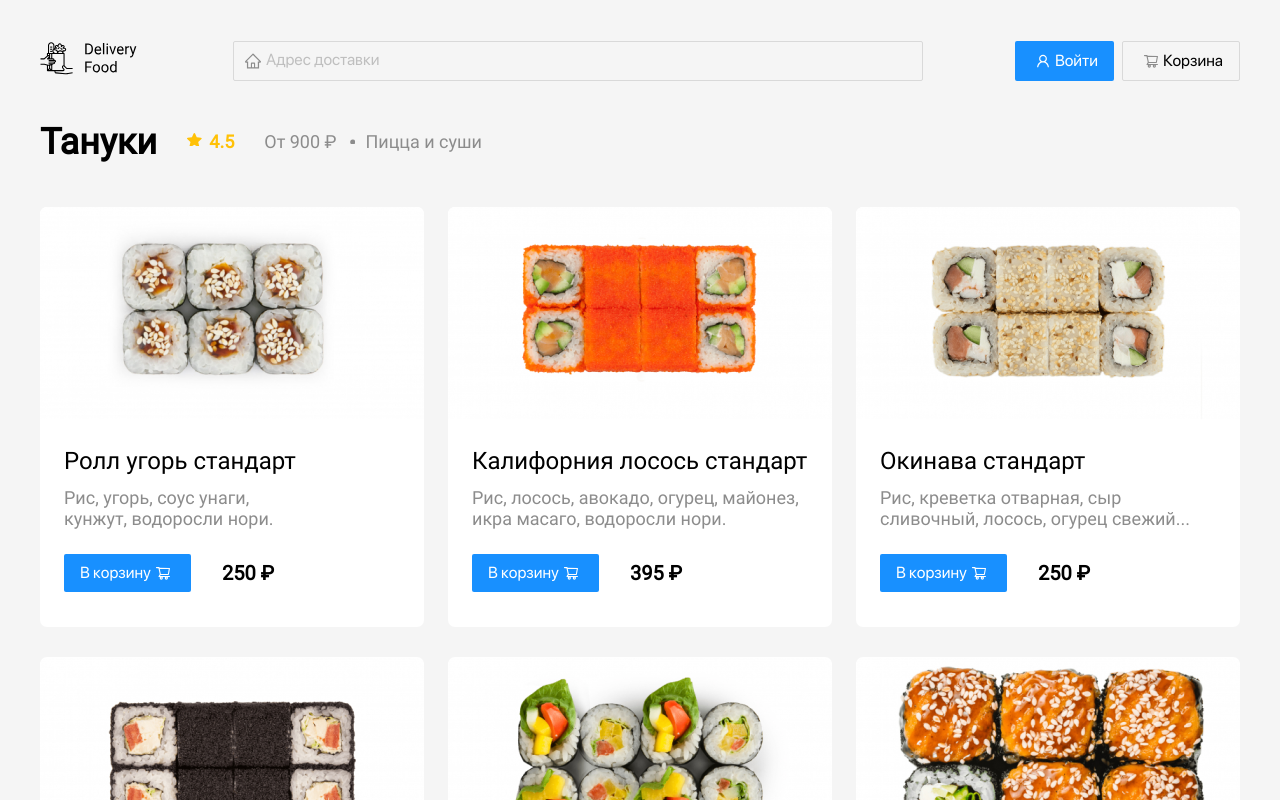
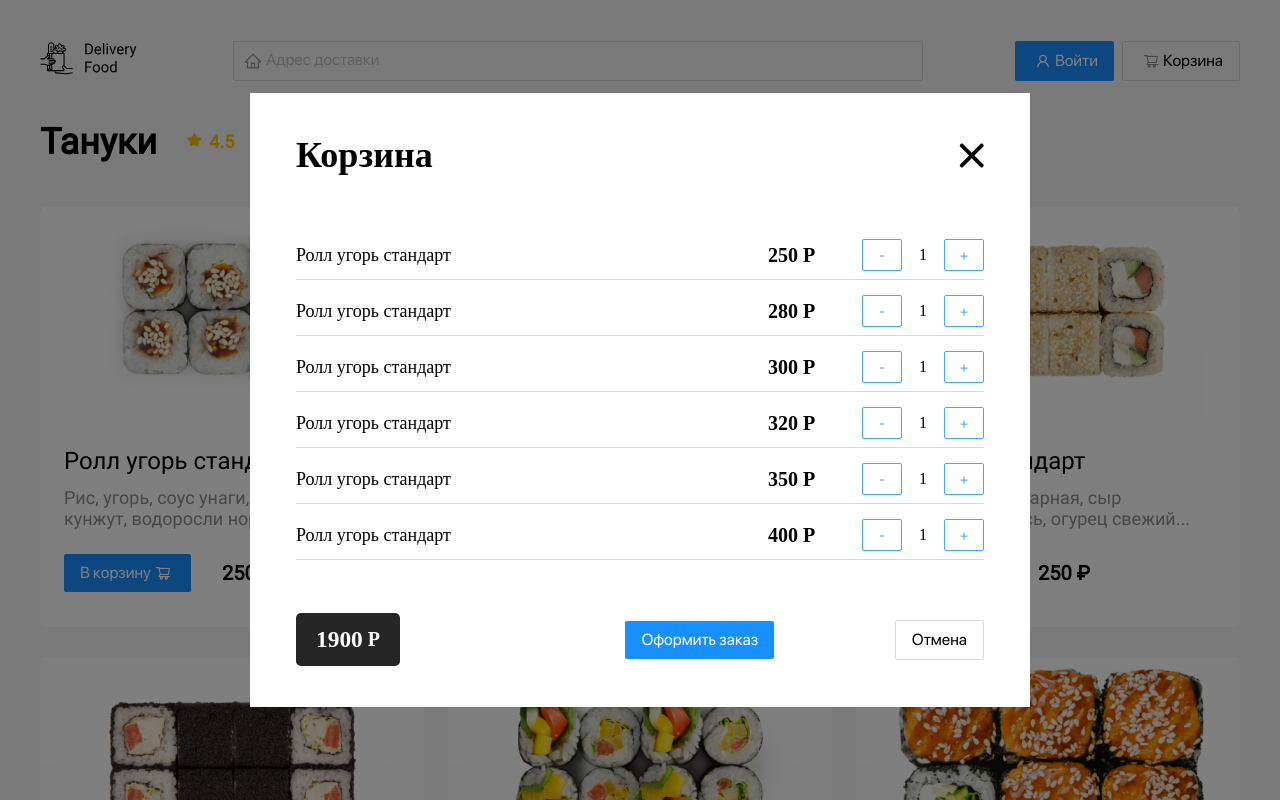
Before and after one commit to galinka78/Project-1, a plain HTML site: page content/restourant.html in a window 1280 px wide. Both pictures are taken after a click on the button "Корзина". Shown: the top 800 px of the page. Drawn offline with Linux system fonts and the light colour scheme.

Commit message:
Add files via upload
Настроен калькулятор в модальном окне

```diff
--- a/content/restourant.html
+++ b/content/restourant.html
@@ -20,7 +20,7 @@
                 <img src="/img/user.svg" alt="Пользователь" class="logo-user">
                 <span class="text-button">Войти</span>
             </button>
-            <button class="button button--secondary">
+            <button class="button button--secondary" id="cart">
                 <img src="/img/shopping-cart.svg" alt="Корзина" class="logo-cart">
                 <span class="text-button">Корзина</span>
             </button>
@@ -154,9 +154,9 @@
                     </div>
                     <!--/price-product-->
                     <div class="counter">
-                        <button class="btn-count">-</button>
+                        <button class="btn-count minus">-</button>
                         <span class="count">1</span>
-                        <button class="btn-count">+</button>
+                        <button class="btn-count plus">+</button>
                     </div>
                     <!-- /.counter-->
                  </div>
@@ -168,14 +168,14 @@
                 <p class="product-name">Ролл угорь стандарт</p>
                 <div class="row-right">
                     <div class="price-product">
-                        <strong class="price">250</strong>
+                        <strong class="price">280</strong>
                         <span class="rub">P</span>
                     </div>
                     <!--/price-product-->
                     <div class="counter">
-                        <button class="btn-count">-</button>
+                        <button class="btn-count minus">-</button>
                         <span class="count">1</span>
-                        <button class="btn-count">+</button>
+                        <button class="btn-count plus">+</button>
                     </div>
                     <!-- /.counter-->
                  </div>
@@ -187,14 +187,14 @@
                 <p class="product-name">Ролл угорь стандарт</p>
                 <div class="row-right">
                     <div class="price-product">
-                        <strong class="price">250</strong>
+                        <strong class="price">300</strong>
                         <span class="rub">P</span>
                     </div>
                     <!--/price-product-->
                     <div class="counter">
-                        <button class="btn-count">-</button>
+                        <button class="btn-count minus">-</button>
                         <span class="count">1</span>
-                        <button class="btn-count">+</button>
+                        <button class="btn-count plus">+</button>
                     </div>
                     <!-- /.counter-->
                  </div>
@@ -206,14 +206,14 @@
                 <p class="product-name">Ролл угорь стандарт</p>
                 <div class="row-right">
                     <div class="price-product">
-                        <strong class="price">250</strong>
+                        <strong class="price">320</strong>
                         <span class="rub">P</span>
                     </div>
                     <!--/price-product-->
                     <div class="counter">
-                        <button class="btn-count">-</button>
+                        <button class="btn-count minus">-</button>
                         <span class="count">1</span>
-                        <button class="btn-count">+</button>
+                        <button class="btn-count plus">+</button>
                     </div>
                     <!-- /.counter-->
                  </div>
@@ -225,14 +225,14 @@
                 <p class="product-name">Ролл угорь стандарт</p>
                 <div class="row-right">
                     <div class="price-product">
-                        <strong class="price">250</strong>
+                        <strong class="price">350</strong>
                         <span class="rub">P</span>
                     </div>
                     <!--/price-product-->
                     <div class="counter">
-                        <button class="btn-count">-</button>
+                        <button class="btn-count minus">-</button>
                         <span class="count">1</span>
-                        <button class="btn-count">+</button>
+                        <button class="btn-count plus">+</button>
                     </div>
                     <!-- /.counter-->
                  </div>
@@ -244,14 +244,14 @@
                 <p class="product-name">Ролл угорь стандарт</p>
                 <div class="row-right">
                     <div class="price-product">
-                        <strong class="price">250</strong>
+                        <strong class="price">400</strong>
                         <span class="rub">P</span>
                     </div>
                     <!--/price-product-->
                     <div class="counter">
-                        <button class="btn-count">-</button>
+                        <button class="btn-count minus">-</button>
                         <span class="count">1</span>
-                        <button class="btn-count">+</button>
+                        <button class="btn-count plus">+</button>
                     </div>
                     <!-- /.counter-->
                  </div>
--- a/css/style.css
+++ b/css/style.css
@@ -339,12 +339,12 @@ button img {
     width: 100%;
 }
 .product-name {
-    font-style: 18px;
+    font-size: 18px;
     line-height: 32px;
 }
 .price-product {
     font-weight: bold;
-    font-style: 20px;
+    font-size: 20px;
     line-height: 32px;
 }
 .btn-count {
--- a/js/main.js
+++ b/js/main.js
@@ -1,10 +1,64 @@
+// объявление переменных
 const btnCart = document.getElementById('cart')
 const modal = document.querySelector('.modal')
 const btnClose = document.querySelector('.btn-close')
+const rows = modal.querySelectorAll('.row');
+const total = modal.querySelector('.modal-sum');
 
+// объявление функций
 const modalOpen = () => {
    modal.classList.toggle('modal--close')
 }
 
+
+// вызов функций
+const getFullPrice = () => {
+   let fullPrice = 0
+   rows.forEach(row => {
+       let newPrice =0;
+       let priceBlock = row.querySelector('.price')
+       let price = +priceBlock.textContent
+       fullPrice += price;
+})
+total.textContent = fullPrice
+}
+// вызов функций
+getFullPrice()
+
 btnCart.addEventListener('click' , modalOpen);
-btnClose.addEventListener('click', modalOpen)
+btnClose.addEventListener('click', modalOpen);
+
+modal.addEventListener('click', (event) => {
+   if (event.target == modal) {
+       modalOpen()
+   }
+ })
+rows.forEach(row => {
+   let newPrice =0;
+   let priceBlock = row.querySelector('.price')
+   let price = +priceBlock.textContent
+   let countBlock = row.querySelector('.count')
+   let count = countBlock.textContent
+   const btnMinus = row.querySelector('.minus')
+   const btnPlus = row.querySelector('.plus')
+
+   const getNewPrice = (count, price) => {
+       newPrice = count * price
+       priceBlock.textContent = newPrice
+       getFullPrice()
+   }
+
+   btnMinus.addEventListener('click', () => {
+      if (count > 0) {
+         count--
+         countBlock.textContent = count;
+         getNewPrice(count, price)
+
+      }
+   })
+   btnPlus.addEventListener('click', () => {
+      count++
+      countBlock.textContent = count;
+      getNewPrice(count, price)
+   })
+ })
```
Also changed, not shown: index.html (+12 -12 lines).
